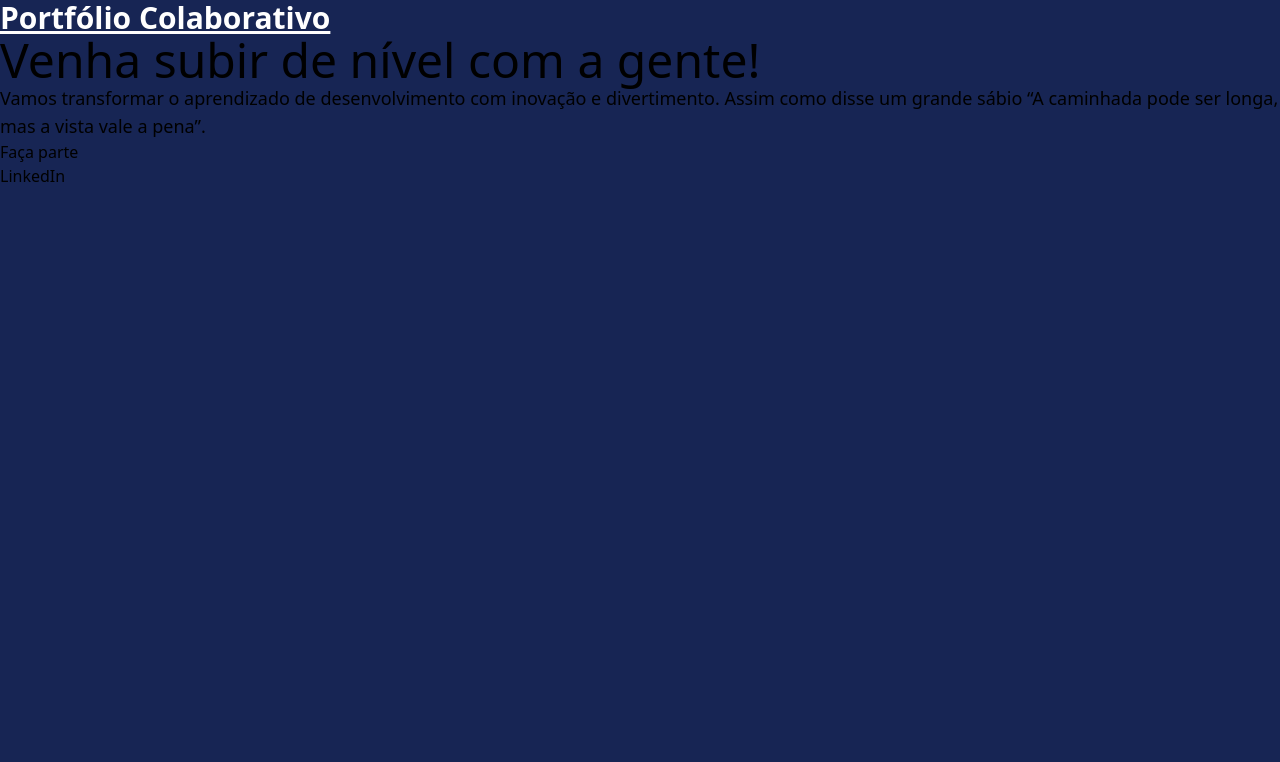
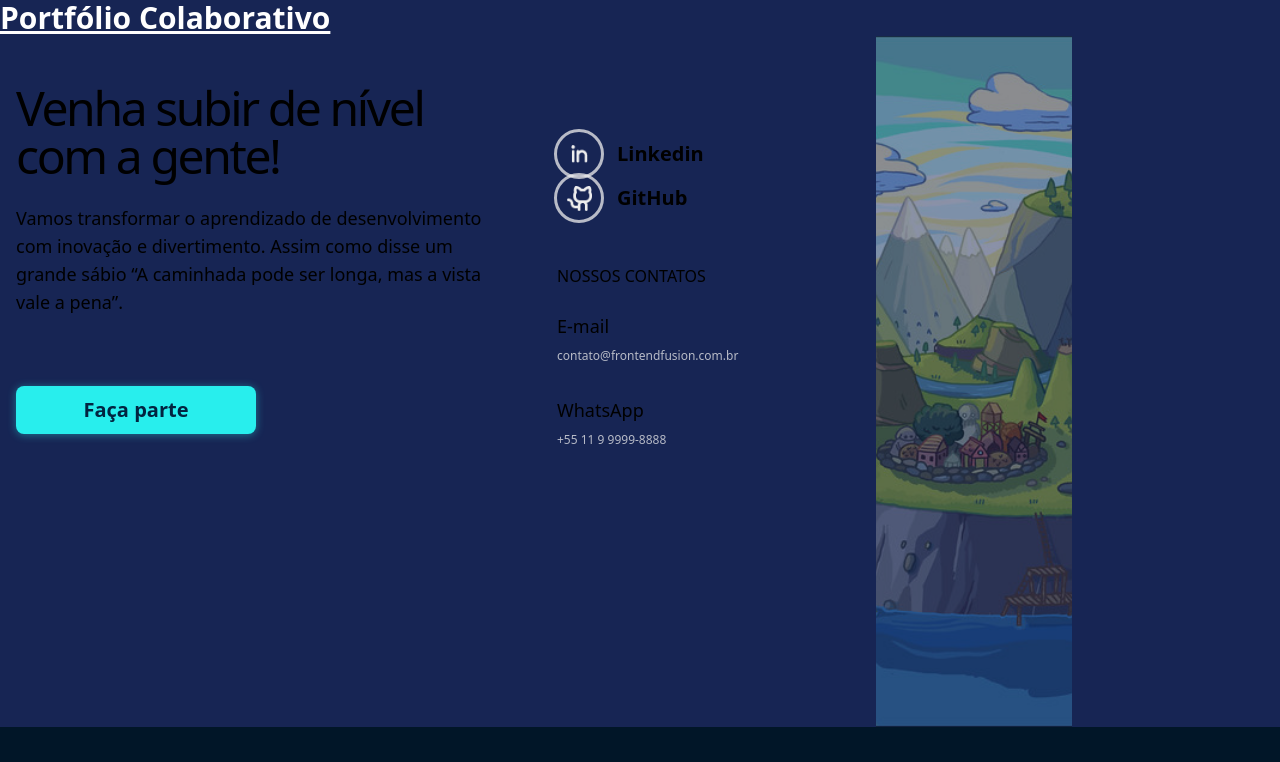
Before and after one commit to Projeto-FrontEnd-Fusion/x-men-portifolio-colaborativo, a React (Vite) app: page / in a window 1280 px wide. Shown: the top 762 px of the page. Built offline with nearby package versions, Linux system fonts and the light colour scheme.

Commit message:
feat: create level-up section

```diff
--- a/src/components/LevelUpSection.tsx
+++ b/src/components/LevelUpSection.tsx
@@ -1,18 +1,67 @@
+import "../App.css";
+import frontendFusion from "../assets/frontend_fusion.png";
+import githubIcon from "../assets/github_icon.png";
+import linkedinIcon from "../assets/linkedin_icon.png";
+import montain from "../assets/montain.jpg";
+
 export function LevelUpSection() {
+  const email: string = "contato@frontendfusion.com.br";
+  const phoneNumber: string = "+55 11 9 9999-8888";
+  const whatsappMessage: string = "Olá, gostaria de mais informações sobre o projeto.";
+  const whatsappUrl: string = `https://wa.me/5511999998888?text=${encodeURIComponent(whatsappMessage)}`;
+
   return (
     <section id="levelUpSection">
-      <div>
-        <h2 className="text-2xl lg:text-5xl font-medium">Venha subir de nível com a gente!</h2>
-        <p className="text-base lg:text-lg">Vamos transformar o aprendizado de desenvolvimento com inovação e divertimento. Assim como disse um grande sábio “A caminhada pode ser longa, mas a vista vale a pena”.</p>
+      <div className="flex max-w-[1146px] gap-16">
+        <div className="grid grid-cols-1 md:grid-cols-[2fr_1fr] grid-rows-[200px_200px] lg:grid-rows-[350px_1fr] px-4 lg:gap-x-16">
+          <div className="order-1 max-w-[400px] md:pt-6 lg:max-w-[477px]">
+            <h2 className="text-2xl lg:text-5xl tracking-tighter font-medium my-4 lg:my-6">Venha subir de nível com a gente!</h2>
+            <p className="text-base lg:text-lg mb-4">Vamos transformar o aprendizado de desenvolvimento com inovação e divertimento. Assim como disse um grande sábio “A caminhada pode ser longa, mas a vista vale a pena”.</p>
+          </div>
 
-        <button type="button">Faça parte</button>
+          <button type="button" className="order-3 mb-9 w-full md:max-w-[240px] font-semibold text-xl text-[#022440] bg-[#28EEED] rounded-lg px-8 py-2 max-h-[48px] drop-shadow-[0_1px_4px_rgba(40,238,237,0.4)] md:mt-14 lg:mt-0">Faça parte</button>
+
+          <div className="w-full order-2 flex mt-8 md:pt-16">
+            <div className="flex md:flex-col gap-5">
+              <div className="socials">
+                <a href="#" target="_blank" rel="noopener noreferrer" aria-label="Visite meu perfil no LinkedIn" className="flex items-center gap-4 font-semibold text-xl">
+                  <span className="flex items-center justify-center w-11 h-11 rounded-full outline outline-3 outline-[rgba(238,238,238,75%)]">
+                    <img src={linkedinIcon} alt="Ícone do LinkedIn" className="w-[17px] h-[18px]" />
+                  </span>
+
+                  Linkedin
+                </a>
+                <a href="#" target="_blank" rel="noopener noreferrer" aria-label="Visite meu perfil no LinkedIn" className="flex items-center gap-4 font-semibold text-xl">
+                  <span className="flex items-center justify-center w-11 h-11 rounded-full outline outline-3 outline-[rgba(238,238,238,75%)]">
+                    <img src={githubIcon} alt="Ícone do GitHub" className="w-[25px] h-[25px]" />
+                  </span>
+
+                  GitHub
+                </a>
+              </div>
+
+              <div className="contact text-sm">
+                <h3 className="text-sm lg:text-base uppercase mb-6 md:my-6">Nossos contatos</h3>
+
+                <div className="flex flex-col gap-2 mb-2 md:mb-8">
+                  <h4 className="text-sm lg:text-lg">E-mail</h4>
+                  <a href={`mailto:${email}`} aria-label={`Enviar e-mail para ${email}`} className="text-xs text-[#eeeeeeBF]">{email}</a>
+                </div>
+                <div className="flex flex-col gap-2">
+                  <h4 className="text-sm lg:text-lg">WhatsApp</h4>
+                  <a href={whatsappUrl} target="_blank" rel="noopener noreferrer" aria-label={`Enviar mensagem no WhatsApp para ${phoneNumber}`} className="text-xs text-[#eeeeeeBF]">{phoneNumber}</a>
+                </div>
+              </div>
+            </div>
+          </div>
+        </div>
+
+        <div className="hidden lg:grid bg-cover bg-center opacity-50 h-[691px] w-[196px]" style={{ backgroundImage: `url(${montain})`, backgroundPosition: '43% 30%' }}></div>
       </div>
 
-      <div>
-        <div className="socials">
-          <a href="" target="_blank" rel="noopener noreferrer" aria-label="Visite meu perfil no LinkedIn">LinkedIn</a>
-        </div>
+      <div className="lg:bg-[#011628] px-4 pb-9 w-full flex justify-center">
+        <img src={frontendFusion} alt="Imagem Frontend Fusion" className="w-full max-w-[1146px] mix-blend-soft-light" />
       </div>
-    </section>
+    </section >
   );
 }
```
